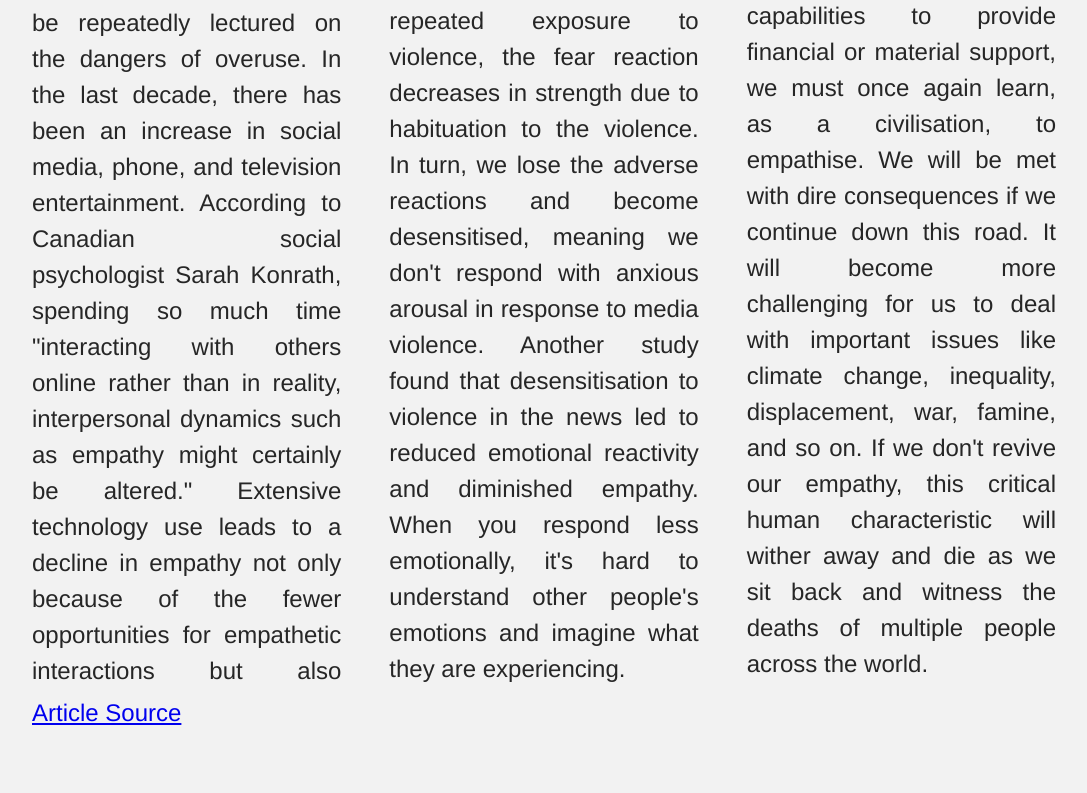
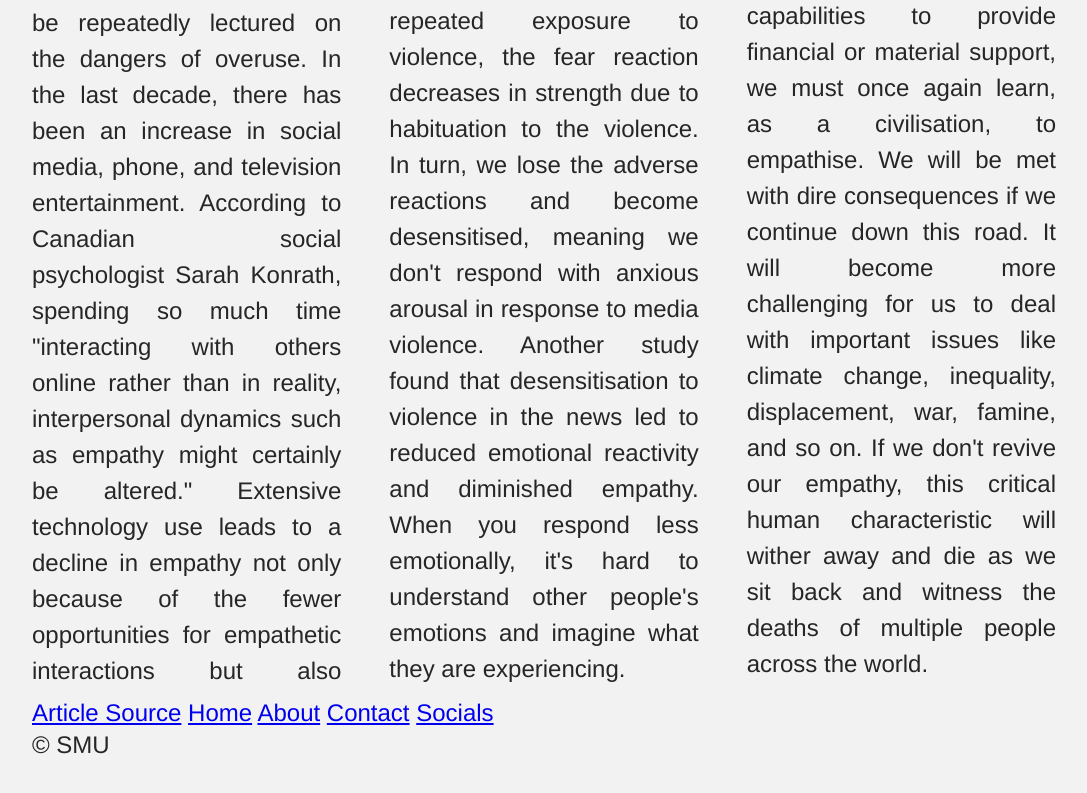
Before and after one commit to buttermilkcookie/Project-2, a plain HTML site: page index.html in a window 1280 px wide. Shown: the part 3033-3826 px from the top of the page, without its empty margins (96-1183 px from the left). Drawn offline with Linux system fonts and the light colour scheme.

Commit message:
Add footer links and copyright information

```diff
--- a/index.html
+++ b/index.html
@@ -150,7 +150,16 @@
   </main>
 
   <footer>
-        <a href="https://www.thesmujournal.ca/editor/empathy-is-dying-and-so-are-we">Article Source</a>
+    <div class="footer-stuff">
+         <div class="footer-content">
+            <a href="https://www.thesmujournal.ca/editor/empathy-is-dying-and-so-are-we">Article Source</a>
+            <a href="#">Home</a>
+            <a href="#">About</a>
+            <a href="#">Contact</a>
+            <a href="#">Socials</a>
+            <p class="copyright">© SMU</p>
+            </div>
+         </div>
   </footer>
 </body>
 </html>
```
